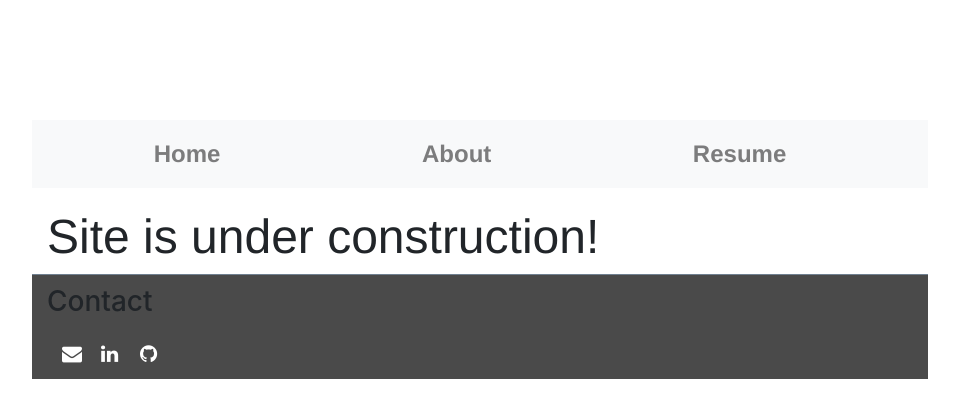
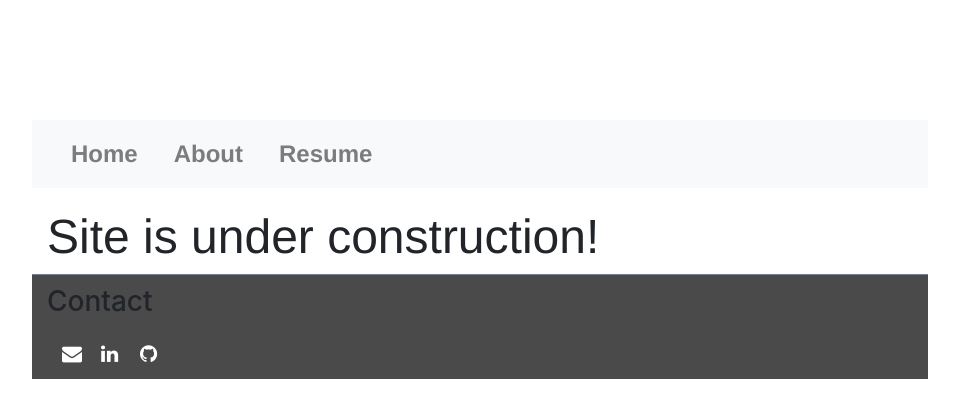
Before and after one commit to dana-rocha/dana-rocha.github.io, a Jekyll site: the page built from index.html, in a window 1280 px wide. Shown: the top 418 px of the page, without its empty margins (160-1119 px from the left). Built offline with Jekyll 4.4.1, drawn with Linux system fonts in a browser that asks for light colours.

Commit message:
Fix toggler

```diff
--- a/_layouts/default.html
+++ b/_layouts/default.html
@@ -23,7 +23,7 @@
 				</div>
 
 				<div class="collapse navbar-collapse" id="#navbarNavDropdown">
-					<ul class="navbar-nav nav-fill w-100">
+					<ul class="navbar-nav mr-auto mt-2 mt-lg-0">
 						<li class="nav-item">
 							<a class="nav-link" href="/">Home</a>
 						</li>
@@ -35,6 +35,7 @@
 						</li>
 					</ul>
 				</div>
+
 			</div>
 		</nav>
 
--- a/css/main.css
+++ b/css/main.css
@@ -2,6 +2,10 @@ body {
     margin: 60px auto;
     width: 70%;
     padding-top: 60px;
+}
+
+.container-fluid {
+    width: 100%;
 }
 
 .navbar {
```
